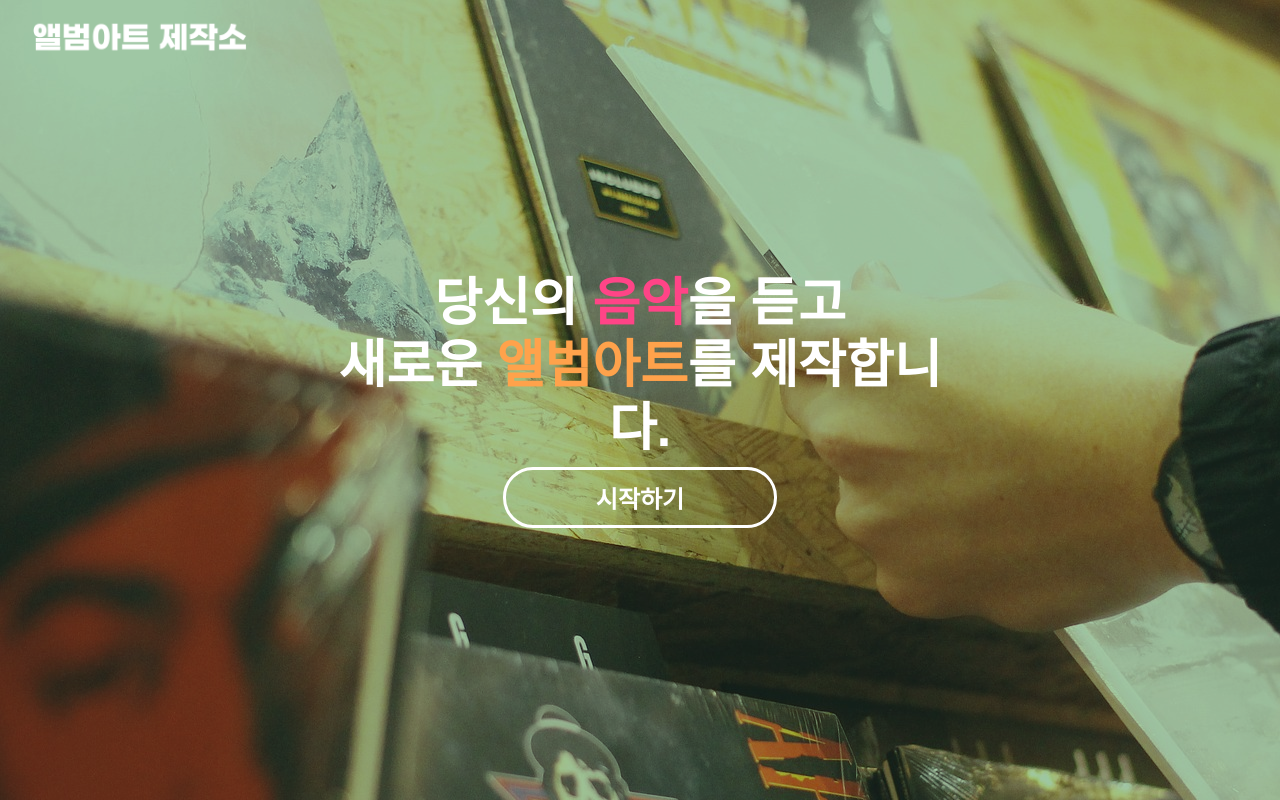
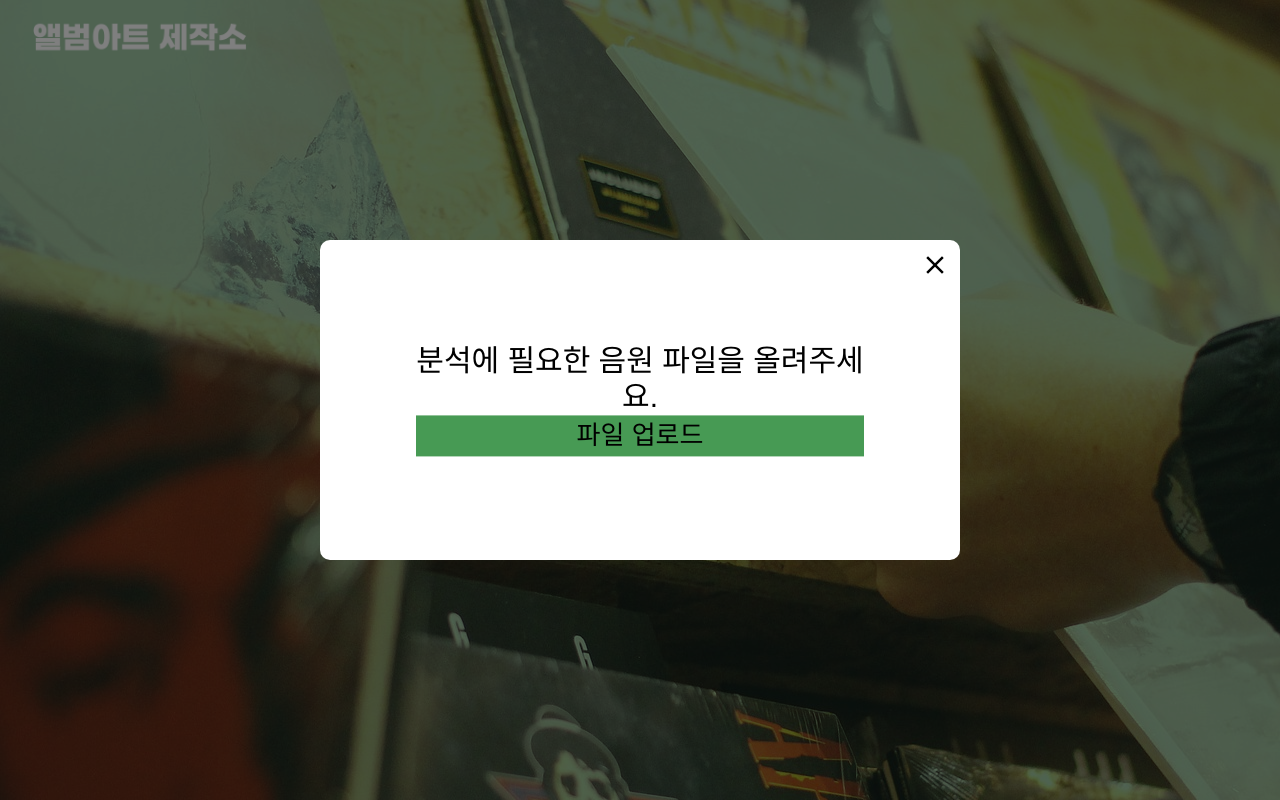
Before and after one commit to Generating-Album-Art-Using-Deeplearning/front-end, a React (Create React App) app: page / in a window 1280 px wide. Both pictures are taken after a click on the button "시작하기". Built offline with nearby package versions, Linux system fonts and the light colour scheme.

Commit message:
feat: 파일 업로드 modal 추가

```diff
--- a/package.json
+++ b/package.json
@@ -8,6 +8,8 @@
     "@testing-library/user-event": "^13.5.0",
     "react": "^18.1.0",
     "react-dom": "^18.1.0",
+    "react-icon": "^1.0.0",
+    "react-icons": "^4.4.0",
     "react-router-dom": "^6.3.0",
     "react-scripts": "5.0.1",
     "styled-components": "^5.3.5",
--- a/src/components/homeButton/index.js
+++ b/src/components/homeButton/index.js
@@ -1,10 +1,10 @@
 import * as React from "react";
 import * as Styled from "./styled";
 
-function HomeButton() {
+function HomeButton({ btnClick }) {
   return (
     <Styled.Container>
-      <input type="button" value="시작하기" />
+      <input type="button" value="시작하기" onClick={btnClick} />
     </Styled.Container>
   );
 }
--- a/src/components/modal/index.js
+++ b/src/components/modal/index.js
@@ -1,5 +1,7 @@
 import * as React from "react";
 import styled from "styled-components";
+// import modalImage from "../../images/modal_image.jpg";
+import { IoMdClose } from "react-icons/io";
 
 const Wrapper = styled.div`
   position: absolute;
@@ -7,17 +9,60 @@ const Wrapper = styled.div`
   left: 0;
   right: 0;
   bottom: 0;
-  background: black;
-  opacity: 0.5;
-  display: none;
+  background: rgba(0, 0, 0, 0.5);
+  display: ${(props) => (props.modal ? "block" : "none")};
   z-index: 2;
 `;
-const ModalContainer = styled.div``;
+const ModalContainer = styled.div`
+  position: fixed;
+  top: 50%;
+  left: 50%;
+  transform: translate(-50%, -50%);
+  width: 50%;
+  height: 40%;
+  background-color: white;
+  border-radius: 10px;
+`;
 
-function FileModal() {
+const CloseContainer = styled.div`
+  float: right;
+  margin: 10px 10px 0 0;
+  cursor: pointer;
+`;
+
+const ContentContainer = styled.div`
+  position: absolute;
+  top: 50%;
+  left: 50%;
+  transform: translate(-50%, -50%);
+  text-align: center;
+  width: 70%;
+`;
+const ModalText = styled.div`
+  font-size: 30px;
+  font-weight: 500;
+`;
+const UploadButton = styled.div`
+  background-color: #479a54;
+  padding: 5px;
+  font-size: 26px;
+  font-weight: 500;
+`;
+function FileModal({ fileModal, setFileModal }) {
+  const closeClick = () => {
+    setFileModal(false);
+  };
   return (
-    <Wrapper>
-      <ModalContainer></ModalContainer>
+    <Wrapper modal={fileModal}>
+      <ModalContainer>
+        <CloseContainer>
+          <IoMdClose size={30} onClick={closeClick} />
+        </CloseContainer>
+        <ContentContainer>
+          <ModalText>분석에 필요한 음원 파일을 올려주세요.</ModalText>
+          <UploadButton>파일 업로드</UploadButton>
+        </ContentContainer>
+      </ModalContainer>
     </Wrapper>
   );
 }
--- a/src/pages/home/index.js
+++ b/src/pages/home/index.js
@@ -1,14 +1,21 @@
-import React from "react";
+import React, { useState } from "react";
 import * as Styled from "./styled";
 import * as PageStyled from "../pageStyled";
 import HomeButton from "../../components/homeButton";
 import FileModal from "../../components/modal";
 
 function Home() {
+  const [fileModal, setFileModal] = useState(false);
+
+  const btnClick = () => {
+    // alert("wow");
+    setFileModal(!fileModal);
+  };
+
   return (
     <PageStyled.Container>
       <Styled.Container>
-        <FileModal />
+        <FileModal fileModal={fileModal} setFileModal={setFileModal} />
         <div className="heroBanner">
           <div>
             당신의 <span className="textMusic">음악</span>을 듣고
@@ -16,7 +23,7 @@ function Home() {
           <div>
             새로운 <span className="textAA">앨범아트</span>를 제작합니다.
           </div>
-          <HomeButton />
+          <HomeButton btnClick={btnClick} />
         </div>
       </Styled.Container>
     </PageStyled.Container>
```
Also changed, not shown: 1 other file (tests, documents, lock files or other folders).
